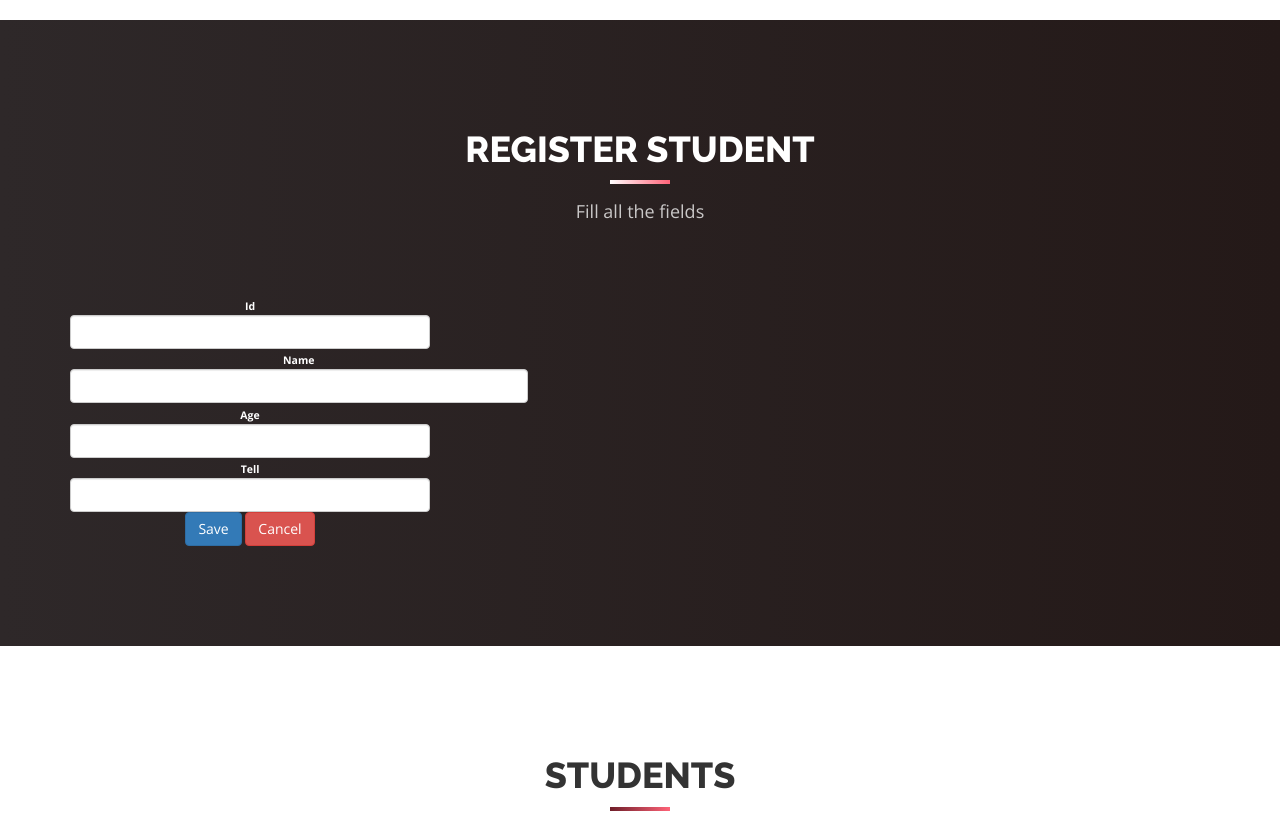
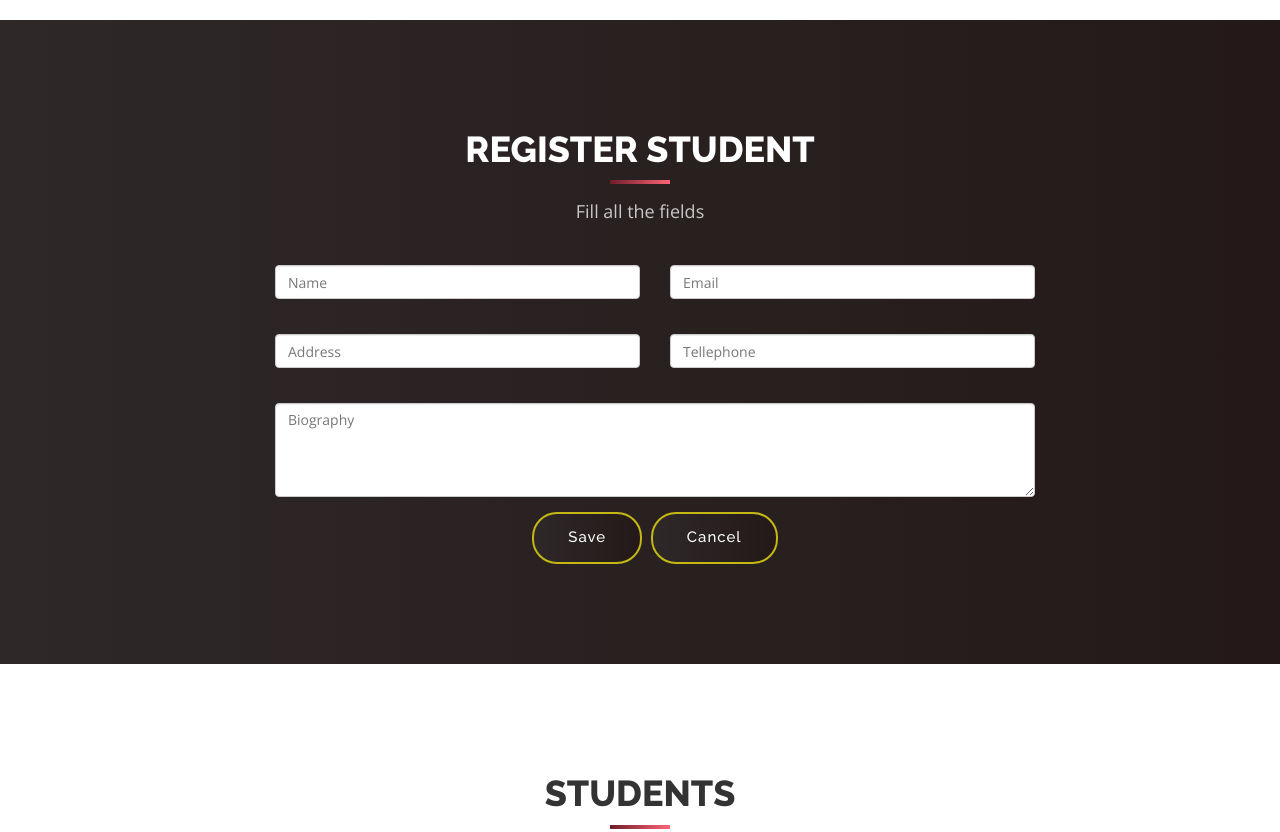
Before and after one commit to muhiyadin-ismail/front-end-project, a plain HTML site: page index.html in a window 1280 px wide. Shown: the part 1420-2252 px from the top of the page. Drawn offline with nearby package versions, Linux system fonts and the light colour scheme.

Commit message:
First project is enough

```diff
--- a/css/style.css
+++ b/css/style.css
@@ -151,6 +151,73 @@ hr {
 .section-title p {
 	font-size: 18px;
 }
+
+
+.section-title1 {
+	margin-bottom: 40px;
+}
+.section-title1 h2 {
+	position: relative;
+	margin-top: 10px;
+	margin-bottom: 15px;
+	padding-bottom: 15px;
+}
+.section-title1 h2::after {
+	position: absolute;
+	content: "";
+	background: linear-gradient(to right, #6e1e29 0%, #ff6378 100%);
+	height: 4px;
+	width: 60px;
+	bottom: 0;
+	margin-left: -30px;
+	left: 50%;
+}
+.section-title1 p {
+	font-size: 18px;
+}
+
+.btn-custom1 {
+	font-family: 'Raleway', sans-serif;
+	padding: 14px 34px;
+	letter-spacing: 1px;
+	margin: 0;
+	font-size: 15px;
+	font-weight: 500;
+	border-radius: 25px;
+	transition: all 0.5s linear;
+	background: linear-gradient(to right, #2e2829 0%, #241918 100%);
+	color: white;
+	border: 2px solid rgb(196, 184, 19);
+}
+.btn-custom1:hover, .btn-custom:focus, .btn-custom.focus, .btn-custom:active, .btn-custom.active {
+	color: #fff;
+	background-image: none;
+	background-color:#23ca23 ;
+	border: 2px solid rgb(196, 184, 19);
+
+}
+
+.btn-custom2 {
+	font-family: 'Raleway', sans-serif;
+	padding: 14px 34px;
+	letter-spacing: 1px;
+	margin-left: 5px;
+	font-size: 15px;
+	font-weight: 500;
+	border-radius: 25px;
+	transition: all 0.5s linear;
+	background: linear-gradient(to right, #2e2829 0%, #241918 100%);
+	color: white;
+	border: 2px solid rgb(196, 184, 19);
+}
+.btn-custom2:hover, .btn-custom:focus, .btn-custom.focus, .btn-custom:active, .btn-custom.active {
+	color: #fff;
+	background-image: none;
+	background-color:#e72121 ;
+	border: 2px solid rgb(196, 184, 19);
+
+}
+
 .btn-custom {
 	font-family: 'Raleway', sans-serif;
 	text-transform: uppercase;
--- a/index.html
+++ b/index.html
@@ -132,12 +132,62 @@
 <!-- Services Section -->
 <div id="services" class="text-center">
   <div class="container">
-    <div class="section-title">
+    <div class="section-title1">
       <h2>Register Student</h2>
       <p>Fill all the fields </p>
     </div>
 
-<form action="#">
+    <div class="container" >
+      <div class="col-md-offset-2 col-md-8">
+        <div class="row">
+
+            <form name="sentMessage" id="contactForm" novalidate>
+
+              <div class="row">
+              <div class="col-md-6">
+                <div class="form-group">
+                  <input type="text" id="txtName" class="form-control" placeholder="Name" required="required">
+                  <p class="help-block text-danger"></p>
+                </div>
+              </div>
+              <div class="col-md-6">
+                <div class="form-group">
+                  <input type="email" id="txtEmail" class="form-control" placeholder="Email" required="required">
+                  <p class="help-block text-danger"></p>
+                </div>
+              </div>
+            </div>
+            <br />
+            <div class="row">
+              <div class="col-md-6">
+                <div class="form-group">
+                  <input type="text" id="txtAddress" class="form-control" placeholder="Address" required="required">
+                  <p class="help-block text-danger"></p>
+                </div>
+              </div>
+              <div class="col-md-6">
+                <div class="form-group">
+                  <input type="email" id="txtTellephone" class="form-control" placeholder="Tellephone" required="required">
+                  <p class="help-block text-danger"></p>
+                </div>
+              </div>
+            </div>
+
+            <br />
+            <div class="form-group">
+              <textarea name="message" id="txtBiography" class="form-control" rows="4" placeholder="Biography" required></textarea>
+              <p class="help-block text-danger"></p>
+            </div>
+            <div id="success"></div>
+                        <button type="submit" class="btn btn-custom1 btn-lg"> Save </button>
+                        <button type="submit" class="btn btn-custom2 btn-lg"> Cancel </button>
+
+          </form>
+        </div>
+      </div>
+    </div>
+
+<!--<form action="#">
 
   <div class="row">
     <div class="col-md-4">
@@ -188,7 +238,7 @@
     </div>
   </div>
 
-</form>
+</form> -->
 
 
   </div>
@@ -202,7 +252,7 @@
       <h2>Students</h2>
     </div>
 
-    <table class="table table-striper table-bordered" style="margin-top: 15px; background-color: rgb(248, 192, 192); width: 95%;">
+    <table class="table table-striper table-bordered table-responsive" style="margin-top: 15px; background-color: rgb(248, 192, 192); width: 95%;">
         <thead>
         <td id="theads"> ID </td>
         <td id="theads"> Name </td>
@@ -411,6 +461,7 @@
     <p>&copy; 2018 <a href="#about">Abaarso Tech University</a>   All rights reserved</p>
   </div>
 </div>
+
 <script type="text/javascript" src="js/jquery.1.11.1.js"></script>
 <script type="text/javascript" src="js/bootstrap.js"></script>
 <script type="text/javascript" src="js/SmoothScroll.js"></script>
```
Also changed, not shown: css/bootstrap.css, galarey.txt (added).
